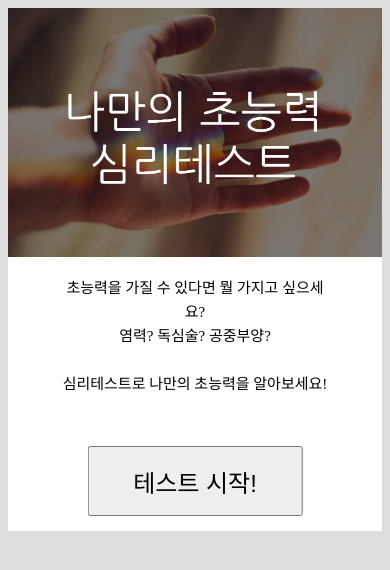
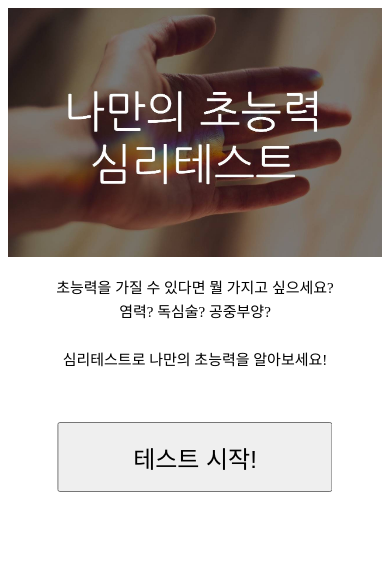
Before and after one commit to HappyFaceFriend/SuperpowerMBTI, a plain HTML site: page index.html in a window 390 px wide. Drawn offline with Linux system fonts and the light colour scheme.

Commit message:
mobile 3

```diff
--- a/style.css
+++ b/style.css
@@ -1,5 +1,6 @@
 body {
   background-color: #DDDDDD ;
+    background-color: #FFF ;
   display: flex;
   justify-content: center;
   //align-items: center;
@@ -134,7 +135,7 @@ button  {
   font-size: 15px;
   line-height : 1.6;
   word-wrap:keep-all;
-  width : 80%;
+  width : 100%;
     margin-left : 50%;
     transform: translate(-50%, 0);
     text-align: center;
```
